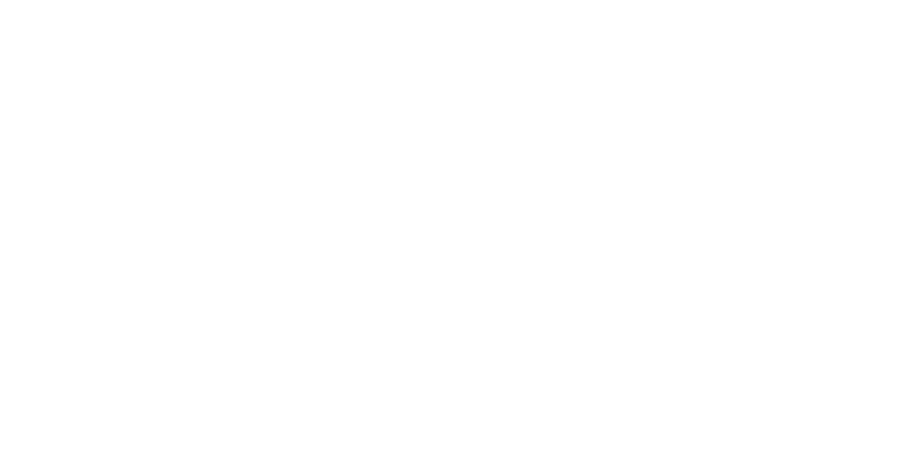
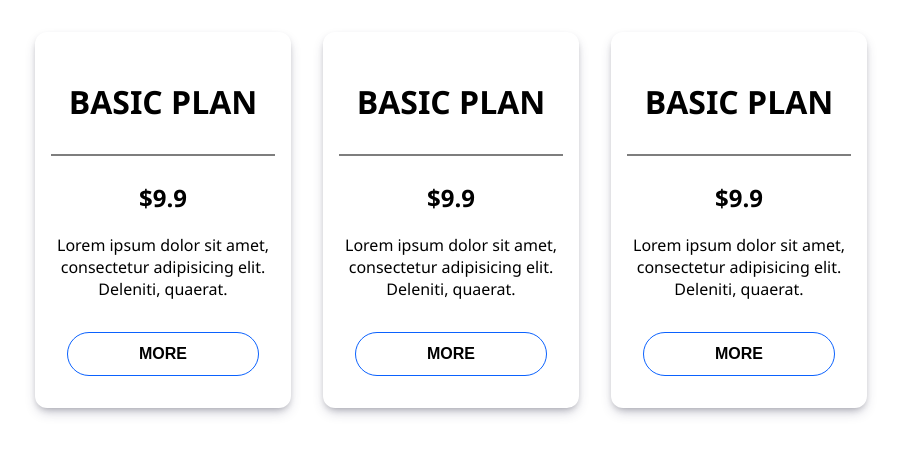
Before and after one commit to HAL-Services/Outlook_KCM, a React (Create React App) app: page / in a window 1280 px wide. Shown: the top 454 px of the page, without its empty margins (189-1090 px from the left). Built offline with nearby package versions, Linux system fonts and the light colour scheme.

Commit message:
Desktop Card

```diff
--- a/package.json
+++ b/package.json
@@ -8,6 +8,7 @@
     "@testing-library/user-event": "^13.5.0",
     "react": "^17.0.2",
     "react-dom": "^17.0.2",
+    "react-icons": "^4.3.1",
     "react-scripts": "5.0.0",
     "web-vitals": "^2.1.4"
   },
--- a/src/App.js
+++ b/src/App.js
@@ -1,9 +1,9 @@
-import test from "./Pages/test";
+import Test from "./Pages/test";
 
 export default function App() {
     return (
         <div>
-            <test />
+            <Test />
         </div>
     );
 }
--- a/src/Components/Cards/Cards.jsx
+++ b/src/Components/Cards/Cards.jsx
@@ -1,9 +1,45 @@
 import "./Cards.styles.css";
+import { CgBorderStyleSolid } from "react-icons/cg";
 
 export default function Cards() {
     return (
-        <div>
-            <h1>Cards</h1>
+        <div className="wrapper">
+            <div className="card">
+                <div className="card-body">
+                    <h1>BASIC PLAN</h1>
+                    <CgBorderStyleSolid className="line" />
+                    <h2>$9.9</h2>
+                    <p>
+                        Lorem ipsum dolor sit amet, consectetur adipisicing
+                        elit. Deleniti, quaerat.
+                    </p>
+                </div>
+                <button className="btn_icon">MORE</button>
+            </div>
+            <div className="card">
+                <div className="card-body">
+                    <h1>BASIC PLAN</h1>
+                    <CgBorderStyleSolid className="line" />
+                    <h2>$9.9</h2>
+                    <p>
+                        Lorem ipsum dolor sit amet, consectetur adipisicing
+                        elit. Deleniti, quaerat.
+                    </p>
+                </div>
+                <button className="btn_icon">MORE</button>
+            </div>
+            <div className="card">
+                <div className="card-body">
+                    <h1>BASIC PLAN</h1>
+                    <CgBorderStyleSolid className="line" />
+                    <h2>$9.9</h2>
+                    <p>
+                        Lorem ipsum dolor sit amet, consectetur adipisicing
+                        elit. Deleniti, quaerat.
+                    </p>
+                </div>
+                <button className="btn_icon">MORE</button>
+            </div>
         </div>
     );
 }
--- a/src/Components/Cards/Cards.styles.css
+++ b/src/Components/Cards/Cards.styles.css
@@ -1,3 +1,60 @@
+html {
+    margin: 0;
+    padding: 0;
+    box-sizing: border-box;
+    font-family: "Segoe UI", Tahoma, Geneva, Verdana, sans-serif;
+}
+
 h1 {
-    color: aqua;
+    color: black;
+    margin: 2rem 0 1rem 0;
 }
+
+.wrapper {
+    justify-content: center;
+    margin: 2rem;
+    display: grid;
+    grid-template-columns: repeat(auto-fit, minmax(12rem, 16rem));
+    gap: 2rem;
+}
+.card {
+    overflow: hidden;
+    padding: 1rem;
+    border-radius: 0.75rem;
+    box-shadow: rgba(50, 50, 93, 0.25) 0px 6px 12px -2px,
+        rgba(0, 0, 0, 0.3) 0px 3px 7px -3px;
+    display: flex;
+    flex-direction: column;
+    text-align: center;
+    transition: transform 200ms ease-in, box-shadow 200ms ease-in;
+}
+
+.card:hover {
+    transform: scale(1.01);
+    box-shadow: rgba(50, 50, 93, 0.25) 0px 10px 16px -2px,
+        rgba(0, 0, 0, 0.3) 0px 6px 10px -3px;
+}
+
+.line {
+    background: #7e7e7e;
+    height: 0.1rem;
+    width: 100%;
+}
+
+.btn_icon {
+    padding: 0.75rem;
+    font-weight: bold;
+    font-size: 1rem;
+    margin: 1rem;
+    background: transparent;
+    border: 0.1rem solid #0b62fe;
+    color: black;
+    border-radius: 2rem;
+    transition: 200ms;
+}
+
+.btn_icon:hover {
+    background: #0b62fe;
+    color: white;
+    cursor: pointer;
+}
--- a/src/Pages/test.jsx
+++ b/src/Pages/test.jsx
@@ -1,5 +1,11 @@
-export default function test() {
-  return (
-    <div>test</div>
-  )
+import Coursel from "../Components/Coursel/coursel.jsx";
+import Cards from "../Components/Cards/Cards";
+
+export default function Test() {
+    return (
+        <div>
+            {/* <Coursel /> */}
+            <Cards />
+        </div>
+    );
 }
```
Also changed, not shown: src/Components/test.jsx (deleted, +0 -11 lines), 1 other file (tests, documents, lock files or other folders).
